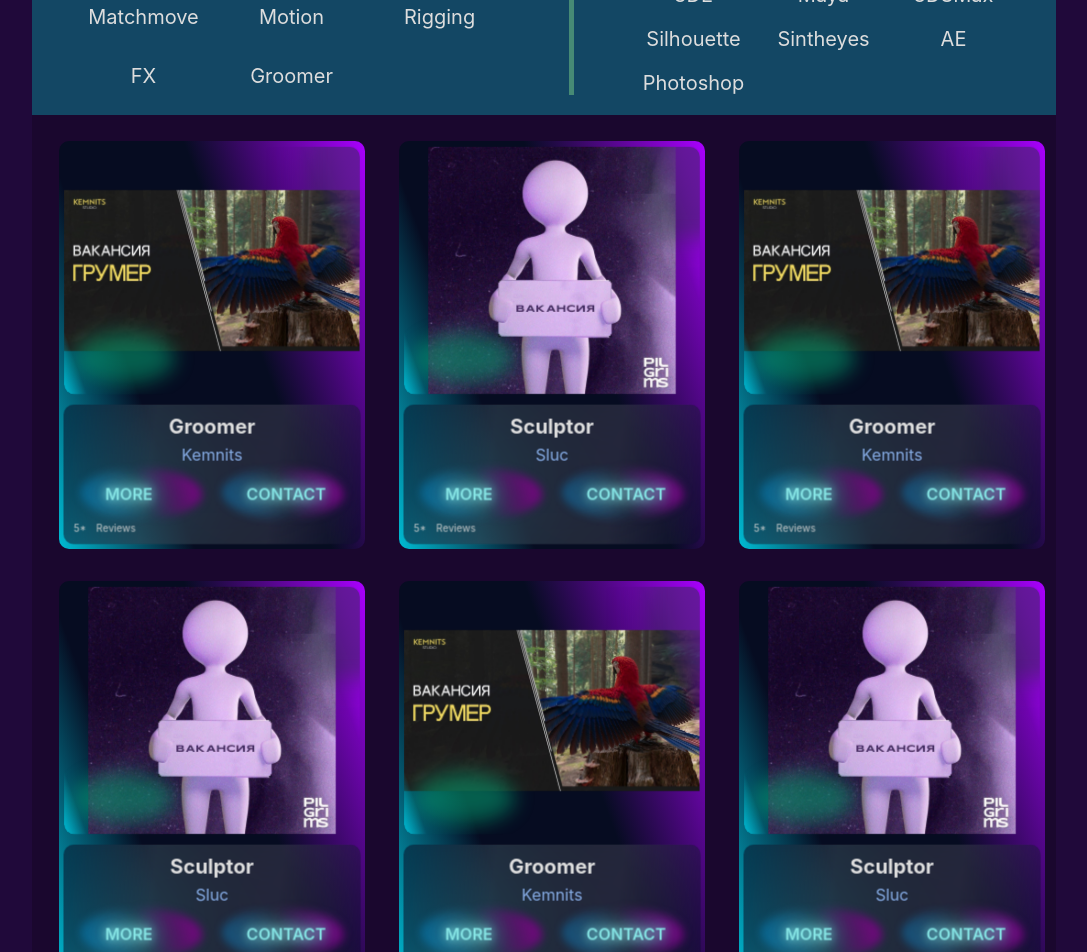
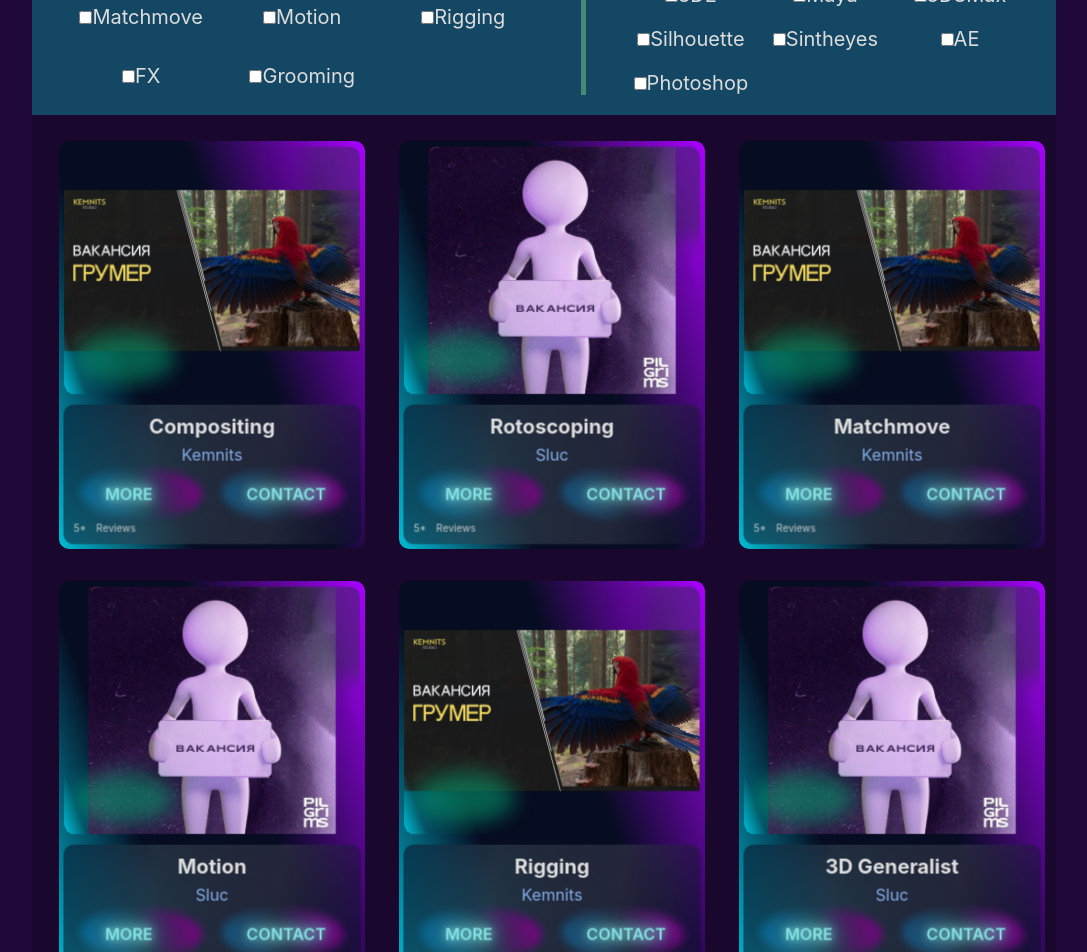
Before and after one commit to Rayn1998/cg-source, a React (Create React App) app: page / in a window 1280 px wide. Shown: the part 200-1152 px from the top of the page, without its empty margins (96-1183 px from the left). Built offline with nearby package versions, Linux system fonts and the light colour scheme.

Commit message:
сделал первую часть фильтрации

```diff
--- a/src/components/Page/Page.jsx
+++ b/src/components/Page/Page.jsx
@@ -9,6 +9,7 @@ import artists from '../../utils/artists';
 
 const Page = () => {
 	const pageType = useSelector((state) => state.pageType.type);
+	const positionFilter = useSelector((state) => state.positionFilter.filter);
 
 	const [currentItems, setCurrentItems] = useState([]);
 	const [currentPage, setCurrentPage] = useState(1);
@@ -19,10 +20,29 @@ const Page = () => {
 
 	// SEARCH
 	useEffect(() => {
-    pageType === 'jobs'
-      ? setCurrentItems(vacancies.slice(firstIndex, lastIndex))
-      : setCurrentItems(artists.slice(firstIndex, lastIndex))
-	}, [pageType, firstIndex, lastIndex]);
+		let newItems;
+		if (pageType === 'jobs') {
+			if (positionFilter.length === 0) {
+				setCurrentItems(vacancies)
+			} else {
+				newItems = vacancies.filter((item) => {
+					return positionFilter.includes(item.categorie)
+				});
+				setCurrentItems(newItems);
+			}
+			// setCurrentItems(vacancies.slice(firstIndex, lastIndex));
+		} else if (pageType === 'artists' ) {
+			if (positionFilter.length === 0) {
+				setCurrentItems(artists)
+			} else {
+				newItems = artists.filter((item) => {
+					return positionFilter.includes(item.categorie)
+				});
+				setCurrentItems(newItems);
+			}
+			// setCurrentItems(artists.slice(firstIndex, lastIndex))
+		}
+	}, [pageType, firstIndex, lastIndex, positionFilter]);
 
 	// PAGINATION LOGIC
 	const handleNext = () => {
@@ -52,7 +72,7 @@ const Page = () => {
 					<FilterButton text='Motion' />
 					<FilterButton text='Rigging' />
 					<FilterButton text='FX' />
-					<FilterButton text='Groomer' />
+					<FilterButton text='Grooming' />
 				</div>
 				<div
 					className='divider'
@@ -77,7 +97,8 @@ const Page = () => {
 			</div>
 			<div className='page__container'>
 				{currentItems?.map((card, i) => {
-            return <Card props={card} key={i} />;
+
+					return <Card props={card} key={i} />;
         })}
 			</div>
 			<ul className='pagination'>
--- a/src/components/Page/components/FilterButton/FilterButton.jsx
+++ b/src/components/Page/components/FilterButton/FilterButton.jsx
@@ -1,8 +1,31 @@
-import React from 'react';
+import React, { useState, useEffect } from 'react';
+import { useSelector, useDispatch } from 'react-redux';
+
+import { addFilter, removeFilter } from '../../../../redux/slices/positionFilter';
 
 const FilterButton = ({text}) => {
+  const dispatch = useDispatch();
+  const positionFilter = useSelector((state) => state.positionFilter.filter);
+
+  const [value, setValue] = useState('');
+
+  const handleClick = (e) => {
+    const lowVal = e.target.value.toLowerCase();
+    e.target.checked
+      ? dispatch(addFilter(lowVal))
+      : dispatch(removeFilter(lowVal));
+  }
+
+  // useEffect(() => {
+  //   console.log(positionFilter);
+  // }, [positionFilter]);
   return (
     <div className='filter-button'>
+      <input
+        type='checkbox'
+        value={`${text}`}
+        onClick={handleClick}
+      />
       {text}
     </div>
   );
--- /dev/null
+++ b/src/redux/slices/positionFilter.js
@@ -0,0 +1,21 @@
+import { createSlice } from "@reduxjs/toolkit";
+
+const initialState = {
+  filter: [],
+}
+
+const positionFilter = createSlice({
+  name: 'positionFilter',
+  initialState,
+  reducers: {
+    addFilter: (state, { payload }) => {
+      state.filter.push(payload);
+    },
+    removeFilter: (state, { payload }) => {
+      state.filter = state.filter.filter((item) => item !== payload);
+    }
+  }
+});
+
+export const { addFilter, removeFilter } = positionFilter.actions;
+export default positionFilter.reducer;
--- a/src/redux/store.js
+++ b/src/redux/store.js
@@ -2,11 +2,13 @@ import { configureStore } from "@reduxjs/toolkit";
 import popupSlice from "./slices/popupSlice";
 import cachedSliceData from './slices/vacancieCache';
 import pageType from './slices/pageType';
+import positionFilter from "./slices/positionFilter";
 
 export const store = configureStore({
   reducer: {
     popupSlice,
     cachedSliceData,
     pageType,
+    positionFilter,
   },
 })
--- a/src/utils/artists.js
+++ b/src/utils/artists.js
@@ -7,56 +7,64 @@ const artists = [
     image: `${artist_1}`,
     studio: 'CGF',
     rating: 5,
-    tgLink: 'https://t.me/bodolanov'
+    tgLink: 'https://t.me/bodolanov',
+    categorie: 'compositing',
   },
   {
     position: 'Matchmove',
     image: `${artist_2}`,
     studio: 'MRP',
     rating: 5,
-    tgLink: 'https://t.me/bodolanov'
+    tgLink: 'https://t.me/bodolanov',
+    categorie: 'rotoscoping',
   },
   {
     position: 'Composer',
     image: `${artist_1}`,
     studio: 'CGF',
     rating: 5,
-    tgLink: 'https://t.me/bodolanov'
+    tgLink: 'https://t.me/bodolanov',
+    categorie: 'matchmove',
   },
   {
     position: 'Matchmove',
     image: `${artist_2}`,
     studio: 'MRP',
     rating: 5,
-    tgLink: 'https://t.me/bodolanov'
+    tgLink: 'https://t.me/bodolanov',
+    categorie: 'motion',
   },
   {
     position: 'Composer',
     image: `${artist_1}`,
     studio: 'CGF',
     rating: 5,
-    tgLink: 'https://t.me/bodolanov'
+    tgLink: 'https://t.me/bodolanov',
+    categorie: 'rigging',
   },
   {
     position: 'Matchmove',
     image: `${artist_2}`,
     studio: 'MRP',
     rating: 5,
-    tgLink: 'https://t.me/bodolanov'
+    tgLink: 'https://t.me/bodolanov',
+    categorie: '3d generalist',
   },
   {
     position: 'Composer',
     image: `${artist_1}`,
     studio: 'CGF',
     rating: 5,
-    tgLink: 'https://t.me/bodolanov'
+    tgLink: 'https://t.me/bodolanov',
+    categorie: 'fx',
   },
   {
     position: 'Matchmove',
     image: `${artist_2}`,
     studio: 'MRP',
     rating: 5,
-    tgLink: 'https://t.me/bodolanov'
+    tgLink: 'https://t.me/bodolanov',
+    categorie: 'grooming',
   },
 ]
 
--- a/src/utils/vacancies_data.js
+++ b/src/utils/vacancies_data.js
@@ -3,74 +3,84 @@ import sculpt from '../assets/images/sculpt.jpg';
 
 const vacancies = [
   {
-    position: 'Groomer',
+    position: 'Compositing',
     image: `${grumer}`,
     studio: 'Kemnits',
     rating: 5,
-    tgLink: 'https://t.me/bodolanov'
+    tgLink: 'https://t.me/bodolanov',
+    categorie: 'compositing',
   },
   {
-    position: 'Sculptor',
+    position: 'Rotoscoping',
     image: `${sculpt}`,
     studio: 'Sluc',
     rating: 5,
-    tgLink: 'https://t.me/bodolanov'
+    tgLink: 'https://t.me/bodolanov',
+    categorie: 'rotoscoping',
+  },
+  {
+    position: 'Matchmove',
+    image: `${grumer}`,
+    studio: 'Kemnits',
+    rating: 5,
+    tgLink: 'https://t.me/bodolanov',
+    categorie: 'matchmove',
+  },
+  {
+    position: 'Motion',
+    image: `${sculpt}`,
+    studio: 'Sluc',
+    rating: 5,
+    tgLink: 'https://t.me/bodolanov',
+    categorie: 'motion',
+  },
+  {
+    position: 'Rigging',
+    image: `${grumer}`,
+    studio: 'Kemnits',
+    rating: 5,
+    tgLink: 'https://t.me/bodolanov',
+    categorie: 'rigging',
+  },
+  {
+    position: '3D Generalist',
+    image: `${sculpt}`,
+    studio: 'Sluc',
+    rating: 5,
+    tgLink: 'https://t.me/bodolanov',
+    categorie: '3d generalist',
+  },
+  {
+    position: 'FX artist',
+    image: `${sculpt}`,
+    studio: 'Sluc',
+    rating: 5,
+    tgLink: 'https://t.me/bodolanov',
+    categorie: 'fx',
   },
   {
     position: 'Groomer',
     image: `${grumer}`,
     studio: 'Kemnits',
     rating: 5,
-    tgLink: 'https://t.me/bodolanov'
+    tgLink: 'https://t.me/bodolanov',
+    categorie: 'grooming',
   },
   {
-    position: 'Sculptor',
+    position: 'Groomer',
     image: `${sculpt}`,
     studio: 'Sluc',
     rating: 5,
-    tgLink: 'https://t.me/bodolanov'
+    tgLink: 'https://t.me/bodolanov',
+    categorie: 'grooming',
   },
   {
     position: 'Groomer',
     image: `${grumer}`,
     studio: 'Kemnits',
     rating: 5,
-    tgLink: 'https://t.me/bodolanov'
-  },
-  {
-    position: 'Sculptor',
-    image: `${sculpt}`,
-    studio: 'Sluc',
-    rating: 5,
-    tgLink: 'https://t.me/bodolanov'
-  },
-  {
-    position: 'Sculptor',
-    image: `${sculpt}`,
-    studio: 'Sluc',
-    rating: 5,
-    tgLink: 'https://t.me/bodolanov'
-  },
-  {
-    position: 'Groomer',
-    image: `${grumer}`,
-    studio: 'Kemnits',
-    rating: 5,
-    tgLink: 'https://t.me/bodolanov'
-  },
-  {
-    position: 'Sculptor',
-    image: `${sculpt}`,
-    studio: 'Sluc',
-    rating: 5,
-    tgLink: 'https://t.me/bodolanov'
-  },
-  {
-    position: 'Groomer',
-    image: `${grumer}`,
-    studio: 'Kemnits',
-    rating: 5,
-    tgLink: 'https://t.me/bodolanov'
+    tgLink: 'https://t.me/bodolanov',
+    categorie: 'grooming',
   },
 ];
 
```
